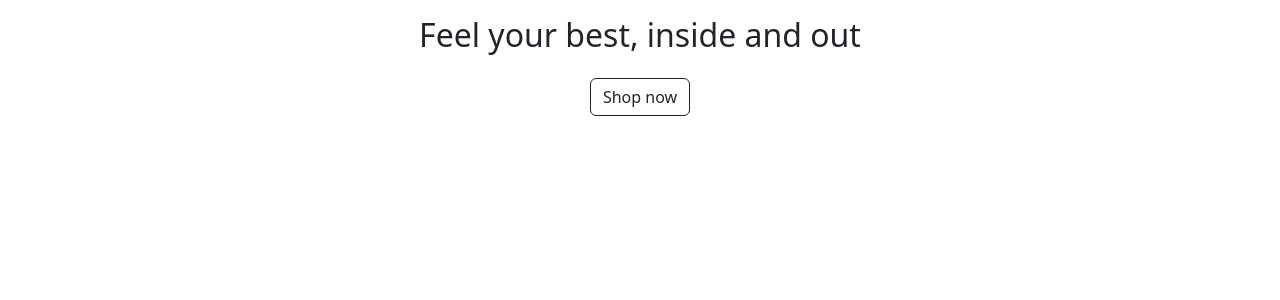
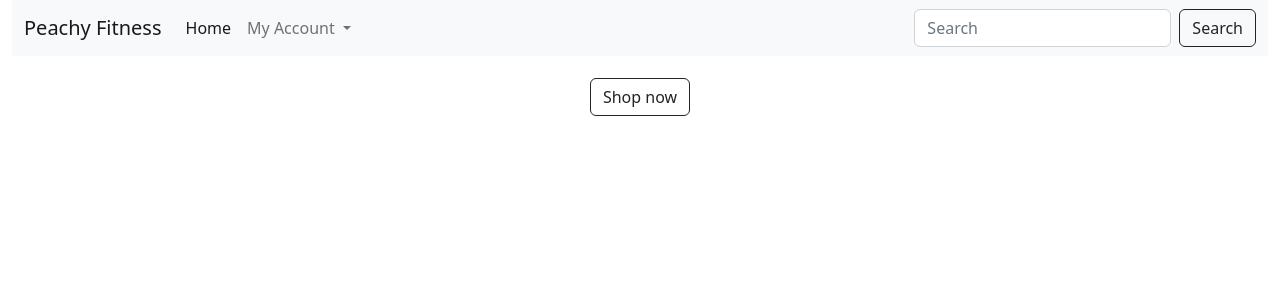
Before and after one commit to Code-Institute-Submissions/sarahjameson-CI-PP5-Peachy_Fitness_AugResub, a Django app: page / in a window 1280 px wide. Shown: the top 300 px of the page. Run offline with Django 3.2, Linux system fonts and the light colour scheme; some libraries are stand-ins or nearby versions.

Commit message:
Started navbar

```diff
--- a/templates/base.html
+++ b/templates/base.html
@@ -25,6 +25,7 @@
     <script src="https://cdn.jsdelivr.net/npm/bootstrap@5.2.0-beta1/dist/js/bootstrap.bundle.min.js"
         integrity="sha384-pprn3073KE6tl6bjs2QrFaJGz5/SUsLqktiwsUTF55Jfv3qYSDhgCecCxMW52nD2" crossorigin="anonymous">
     </script>
+    <script src="https://kit.fontawesome.com/99b6c699bc.js" crossorigin="anonymous"></script>
     {% endblock %}
 
     {% block extra_js %}
@@ -34,7 +35,61 @@
 </head>
 
 <body>
-    <header class="container-fluid fixed-top"></header>
+    <header class="container-fluid fixed-top">
+        <nav class="navbar navbar-expand-lg bg-light">
+            <div class="container-fluid">
+                <a class="navbar-brand" href="#">Peachy Fitness</a>
+                <button class="navbar-toggler" type="button" data-bs-toggle="collapse"
+                    data-bs-target="#navbarTogglerDemo02" aria-controls="navbarTogglerDemo02" aria-expanded="false"
+                    aria-label="Toggle navigation">
+                    <span class="navbar-toggler-icon"></span>
+                </button>
+                <div class="collapse navbar-collapse" id="navbarTogglerDemo02">
+                    <ul class="navbar-nav me-auto mb-2 mb-lg-0">
+                        <li class="nav-item">
+                            <a class="nav-link active" aria-current="page" href="#">Home</a>
+                        </li>
+                        <li class="nav-item dropdown">
+                            <a class="nav-link dropdown-toggle" href="#" id="navbarScrollingDropdown" role="button"
+                                data-bs-toggle="dropdown" aria-expanded="false">
+                                My Account
+                            </a>
+                            <ul class="dropdown-menu" aria-labelledby="navbarScrollingDropdown">
+                                {% if request.user.is_authenticated %}
+                                {% if request.user.is_superuser %}
+                                <li><a class="dropdown-item" href="#">Product Management</a></li>
+                                {% endif %}
+                                <li><a class="dropdown-item" href="#">My Profile</a></li>
+                                <li><a class="dropdown-item" href="{% url 'account_logout' %}">Logout</a></li>
+                                {% else %}
+                                <li>
+                                    <a class="dropdown-item" href="{% url 'account_signup' %}">Register</a></li>
+                                <li><a class="dropdown-item" href="{% url 'account_login' %}">Login</a></li>
+                                {% endif %}
+                                <li><a class="dropdown-item {% if grand_total %}text-info font-weight-bold{% else %}text-black{% endif %} nav-link"
+                                        href="">
+                                        <span><i class="fas fa-shopping-bag fa-lg"></i>
+                                        <p class="my-0">
+                                            {% if grand_total %}
+                                            ${{ grand_total|floatformat:2 }}
+                                            {% else %}
+                                            $0.00
+                                            {% endif %}
+                                        </p></span>
+
+                                    </a></li>
+                            </ul>
+                        </li>
+                    </ul>
+                    <form class="d-flex" role="search" method="get">
+                        <input class="form-control me-2" type="text" name="q" placeholder="Search" aria-label="Search">
+                        <button class="btn btn-outline-dark" type="submit">Search</button>
+                    </form>
+                </div>
+            </div>
+        </nav>
+
+    </header>
     {% if messages %}
     <div class="message-container"></div>
     {% endif %}
```
